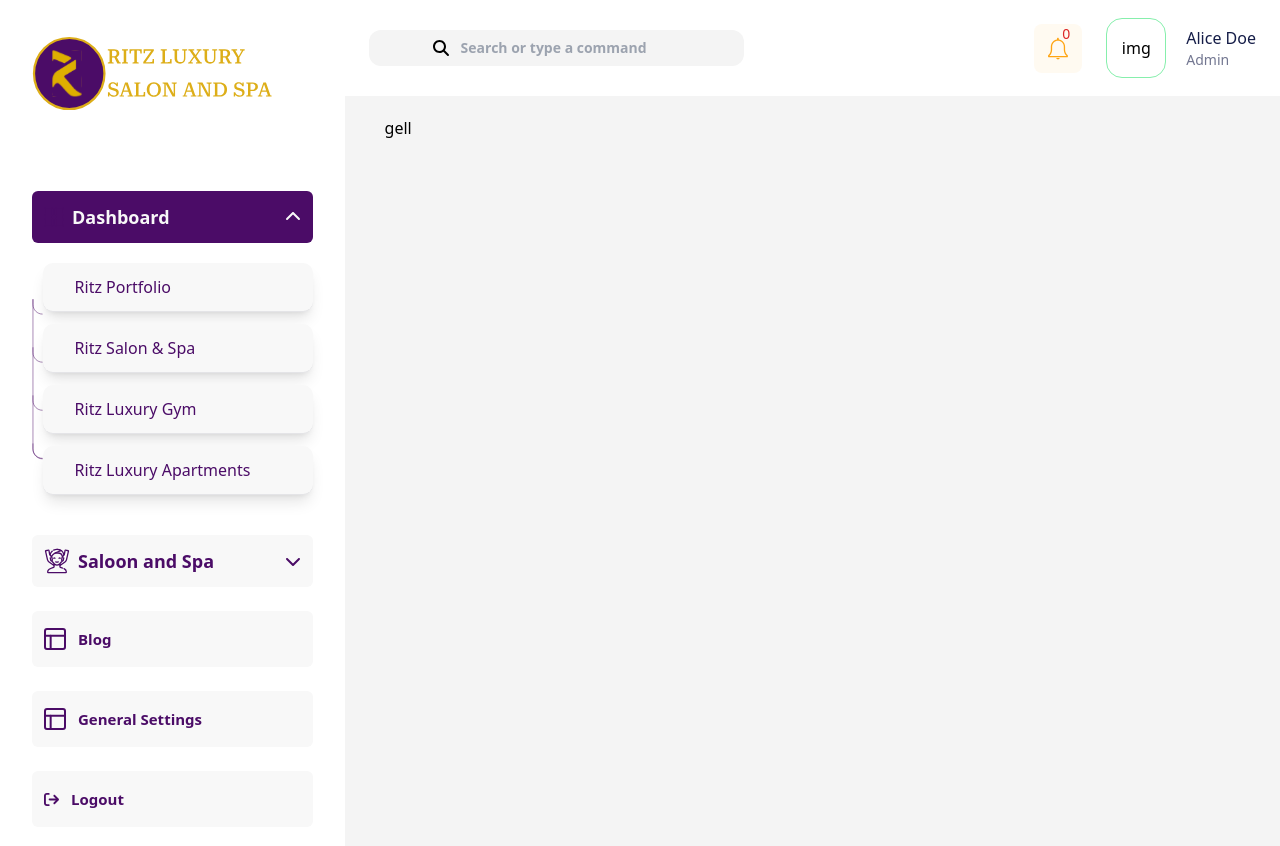
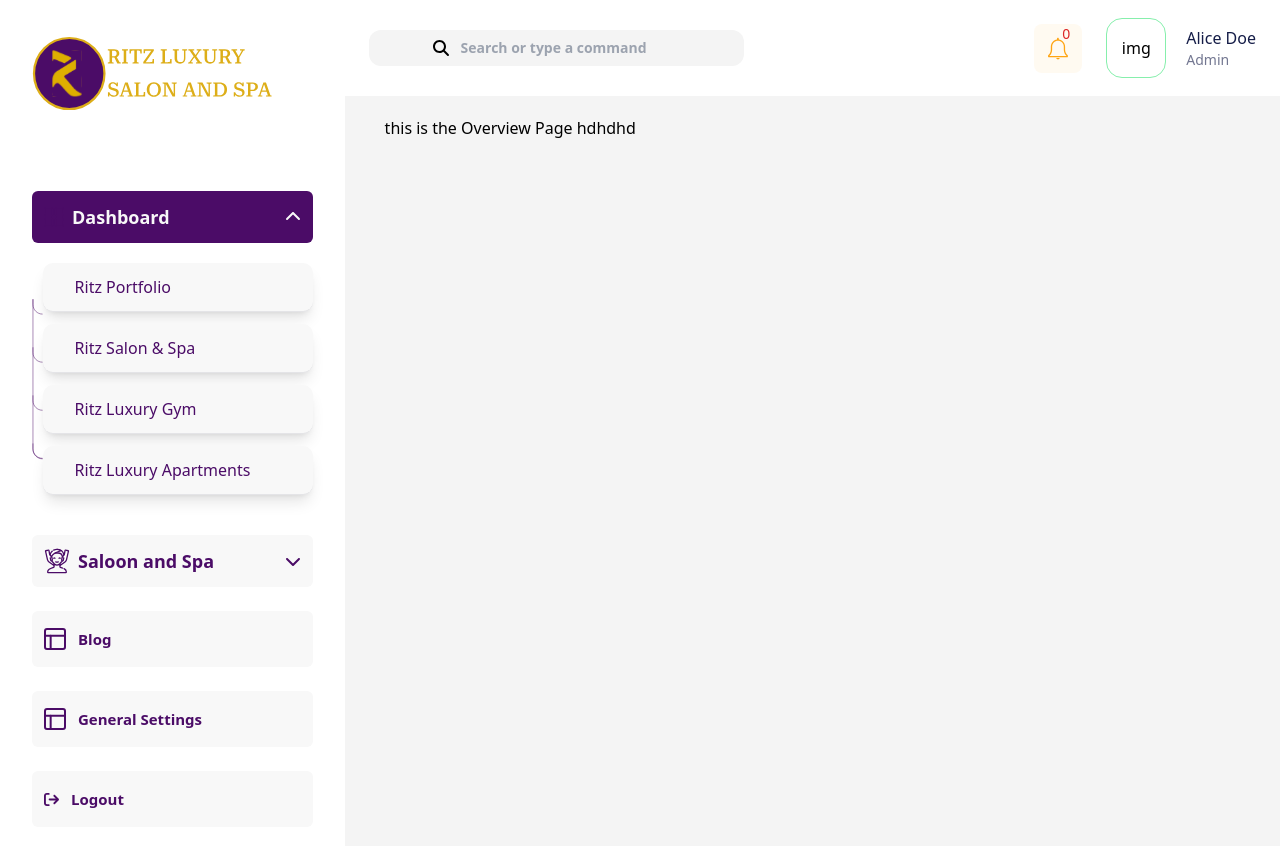
Before and after one commit to martinsonogu/Ritz-SaloonAndSpa-Admin-APP, a React (Vite) app: page / in a window 1280 px wide. Shown: the top 846 px of the page. Built offline with nearby package versions, Linux system fonts and the light colour scheme.

Commit message:
fix: fixed the navigation issue that causes a remount of previous page

```diff
--- a/package.json
+++ b/package.json
@@ -25,7 +25,7 @@
     "react-hook-form": "^7.51.1",
     "react-hot-toast": "^2.4.1",
     "react-query": "^3.39.3",
-    "react-router-dom": "^6.22.3",
+    "react-router-dom": "6.10.0",
     "react-toastify": "^10.0.4",
     "tailwind-styled-components": "^2.2.0",
     "usehooks-ts": "^3.0.1",
--- a/src/components/SideNav/TrialGroup.tsx
+++ b/src/components/SideNav/TrialGroup.tsx
@@ -64,8 +64,8 @@ const Dropdown: React.FC<DropdownProps> = ({
               to={item.link}
               target="_self"
               className="w-full h-full py-3 pl-8 flex flex-col items-start justify-center  text-base text-[#4B0C67] font-medium rounded-[10px] border-solid border-b border-[#E4E4E7] bg-[#F8F8F8] shadow-lg"
-                //className=" bg-red-600 flex flex-col my-5 pl-[20px] py-[10px] shadow-[0px_1px_0px_0px_rgba(18_32_59_0.09)] border-solid border-b border-[#E4E4E7] text-[#4B0C67] bg-[#F8F8F8] text-[16px] font-medium rounded-[10px] "
               key={item.id}
+              onClick={() => console.log(item)}
             >
               {item.text}
             </NavLink>
--- a/src/components/SideNav/index.tsx
+++ b/src/components/SideNav/index.tsx
@@ -41,7 +41,11 @@ export const DashboardSideNav = () => {
           text: "Ritz Portfolio",
           link: PRIVATE_PATHS.APPOINTMENTS,
         },
-        { id: 2, text: "Ritz Salon & Spa", link: PRIVATE_PATHS.PAYMENTS },
+        {
+          id: 2,
+          text: "Ritz Salon & Spa",
+          link: PRIVATE_PATHS.PAYMENTS
+        },
         {
           id: 3,
           text: "Ritz Luxury Gym",
--- a/src/hooks/useRedirect.ts
+++ b/src/hooks/useRedirect.ts
@@ -11,7 +11,7 @@ export const useRedirect = () => {
     if (
       token &&
       !Object.values(PRIVATE_PATHS).includes(
-        location.pathname as typeof PRIVATE_PATHS.HOME
+        location.pathname as typeof PRIVATE_PATHS.OVERVIEW
       )
     ) {
       navigate("/");
--- a/src/routes/index.tsx
+++ b/src/routes/index.tsx
@@ -29,7 +29,7 @@ export const AppRouter = () => {
           </PrivateRoute>
         }
       >
-        {/* <Route index element={<Overview />} /> */}
+        <Route index element={<Overview />} />
         <Route path={OVERVIEW} element={<Overview />} />
         <Route path={APPOINTMENTS} element={<Appointment />} />
         <Route path={PAYMENTS} element={<Payment />} />
@@ -56,9 +56,10 @@ export const PrivateRoute: React.FC<PropsWithChildren> = ({ children }) => {
       // const accessToken = localStorage.getItem("key");
       if (!accessToken) {
         navigate(REGULAR_PATHS.LOGIN);
-      } else {
-        navigate(PRIVATE_PATHS.HOME);
       }
+      // else {
+      //   navigate(PRIVATE_PATHS.HOME);
+      // }
     };
 
     checkAccessToken();
--- a/src/views/Dashboard/Dashboard.tsx
+++ b/src/views/Dashboard/Dashboard.tsx
@@ -6,7 +6,6 @@ const Dashboard = () => {
   return (
     <DashboardLayout>
       <Outlet />
-      gell
     </DashboardLayout>
   );
 };
```
Also changed, not shown: 1 other file (tests, documents, lock files or other folders). Lines whose indentation alone changed are shown as unchanged.
